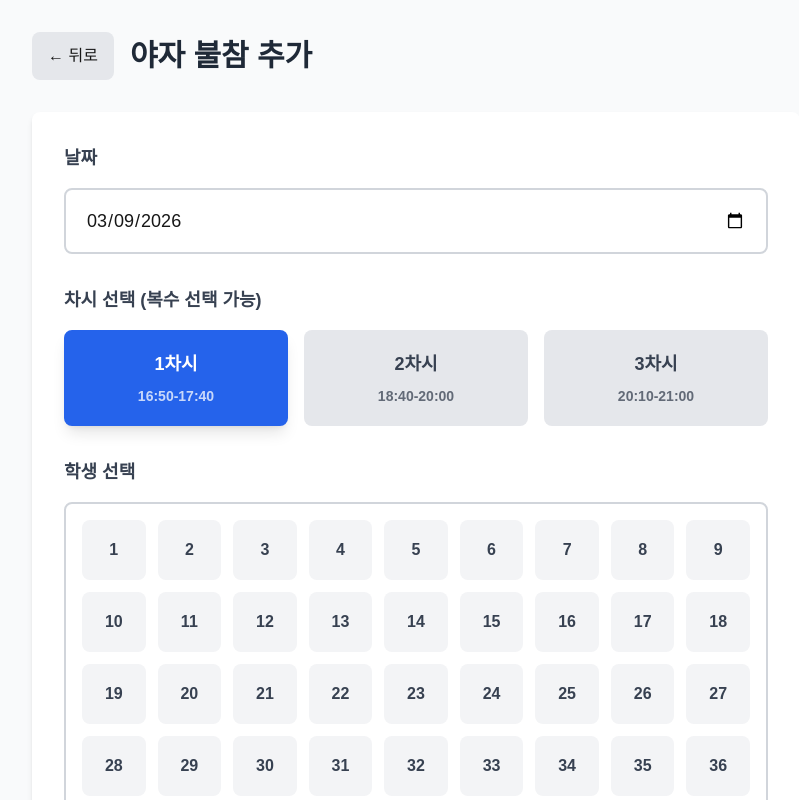
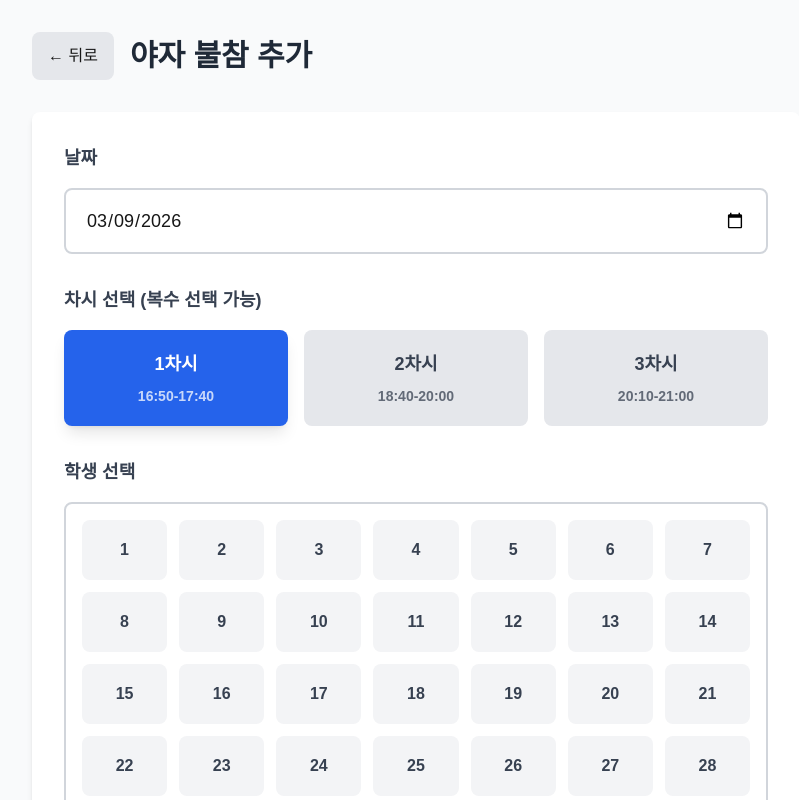
Before and after one commit to dawnstar09/CIP_ALL, a Next.js app: page /class/1/add in a window 1280 px wide. Shown: the top 800 px of the page, without its empty margins (224-1023 px from the left). Built offline with nearby package versions, Linux system fonts and the light colour scheme; no server answers.

Commit message:
불참 추가 페이지 학생 선택 버튼 크기 조정 (5→7열)

```diff
--- a/app/class/[id]/add/page.tsx
+++ b/app/class/[id]/add/page.tsx
@@ -188,22 +188,22 @@ export default function AddPage({ params }: PageProps) {
             <label className="block text-base sm:text-lg font-semibold text-gray-700 mb-3 sm:mb-4">
               학생 선택
             </label>
-            <div className="grid grid-cols-6 sm:grid-cols-9 gap-2 sm:gap-3 max-h-80 overflow-y-auto p-3 sm:p-4 border-2 border-gray-300 rounded-lg">
+            <div className="grid grid-cols-5 sm:grid-cols-7 gap-2 sm:gap-3 max-h-80 overflow-y-auto p-3 sm:p-4 border-2 border-gray-300 rounded-lg">
               {students.map((student) => (
                 <button
                   key={student.id}
                   type="button"
                   onClick={() => setSelectedStudent(student.id)}
-                  className={`p-4 rounded-lg font-bold transition-colors touch-manipulation min-h-[60px] ${
+                  className={`p-3 rounded-lg font-bold transition-colors touch-manipulation min-h-[60px] ${
                     selectedStudent === student.id
                       ? 'bg-blue-600 text-white shadow-lg'
                       : 'bg-gray-100 text-gray-700 active:bg-gray-200'
                   }`}
                 >
                   {classNumber === 5 ? (
-                    <div className="flex flex-col items-center text-center">
-                      <span className="text-sm">{student.name}</span>
-                      <span className="text-xs opacity-75">({student.id})</span>
+                    <div className="flex flex-col items-center text-center leading-tight">
+                      <span className="text-sm font-bold">{student.name}</span>
+                      <span className="text-xs opacity-75 mt-0.5">({student.id})</span>
                     </div>
                   ) : (
                     student.id
```
